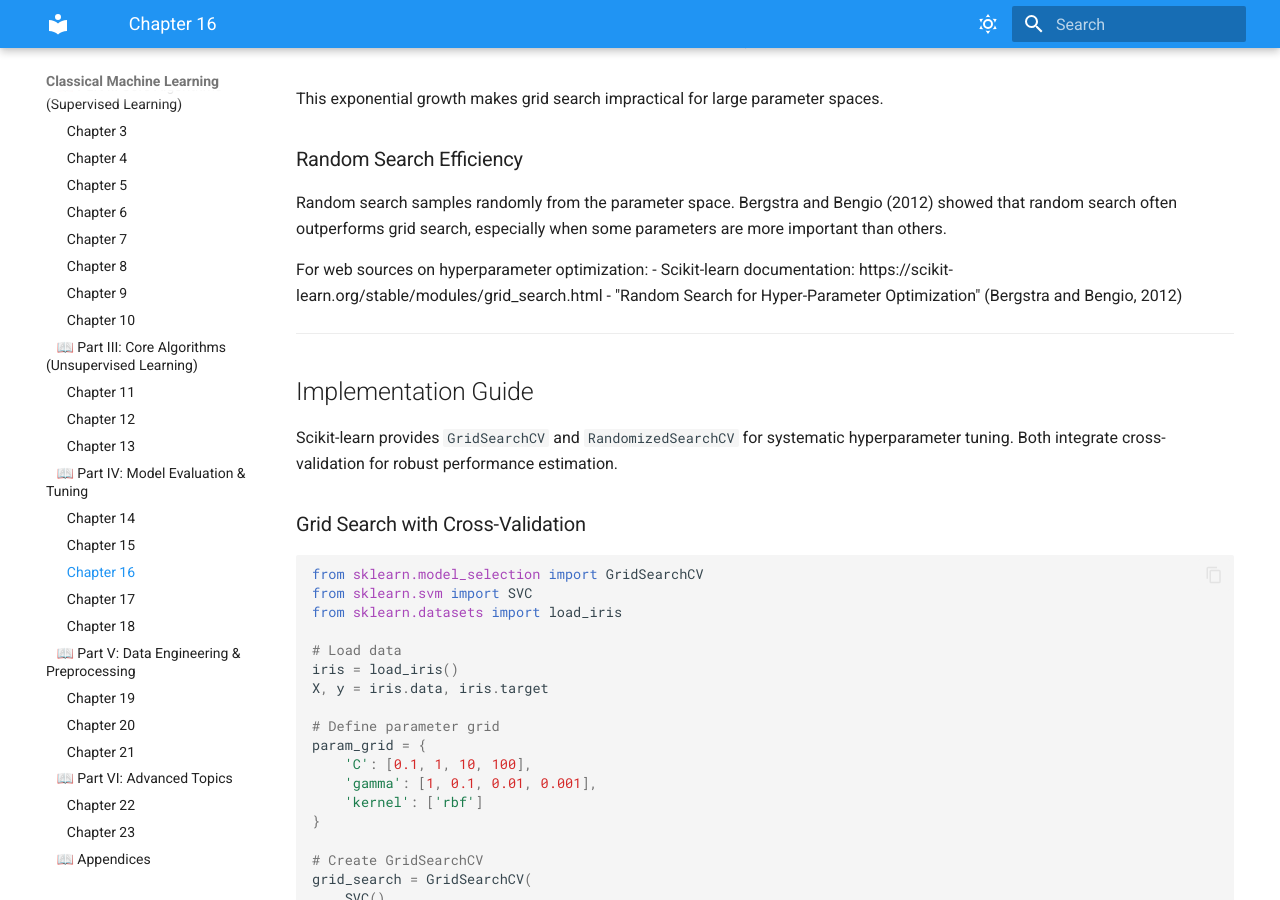
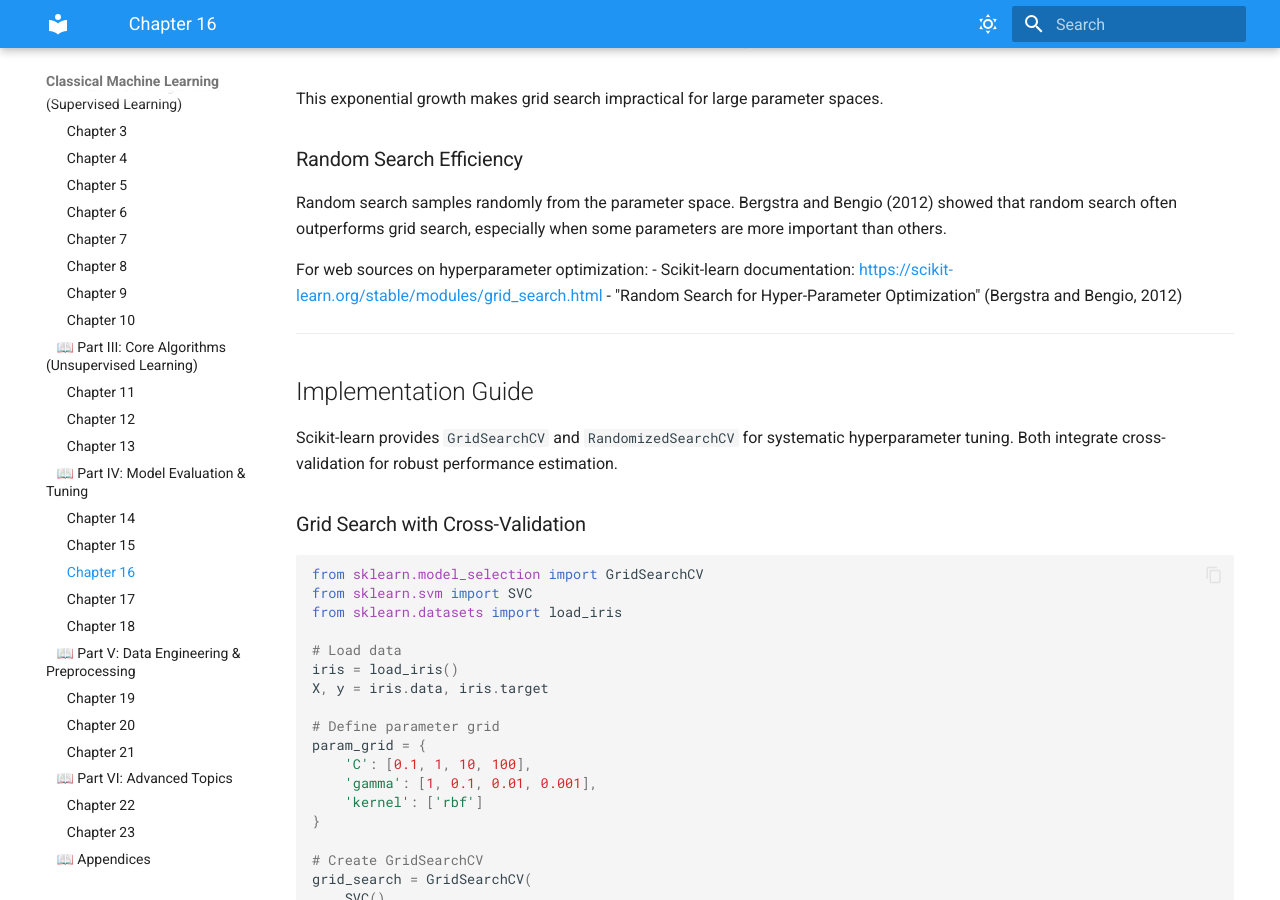
Before and after one commit to McKlay/classical-machine-learning, an MkDocs documentation site: the page built from docs/chapter16.md, in a window 1280 px wide and 900 px high, scrolled down 1520 px. Built offline with MkDocs 1.6.1 and Material for MkDocs 9.7.7, drawn with Linux system fonts in a browser that asks for light colours; part of the change alters nothing that is shown.

```diff
--- a/docs/chapter16.md
+++ b/docs/chapter16.md
@@ -59,7 +59,7 @@ This exponential growth makes grid search impractical for large parameter spaces
 Random search samples randomly from the parameter space. Bergstra and Bengio (2012) showed that random search often outperforms grid search, especially when some parameters are more important than others.
 
 For web sources on hyperparameter optimization:
-- Scikit-learn documentation: https://scikit-learn.org/stable/modules/grid_search.html
+- Scikit-learn documentation: [https://scikit-learn.org/stable/modules/grid_search.html](https://scikit-learn.org/stable/modules/grid_search.html)
 - "Random Search for Hyper-Parameter Optimization" (Bergstra and Bengio, 2012)
 
 ---
```
